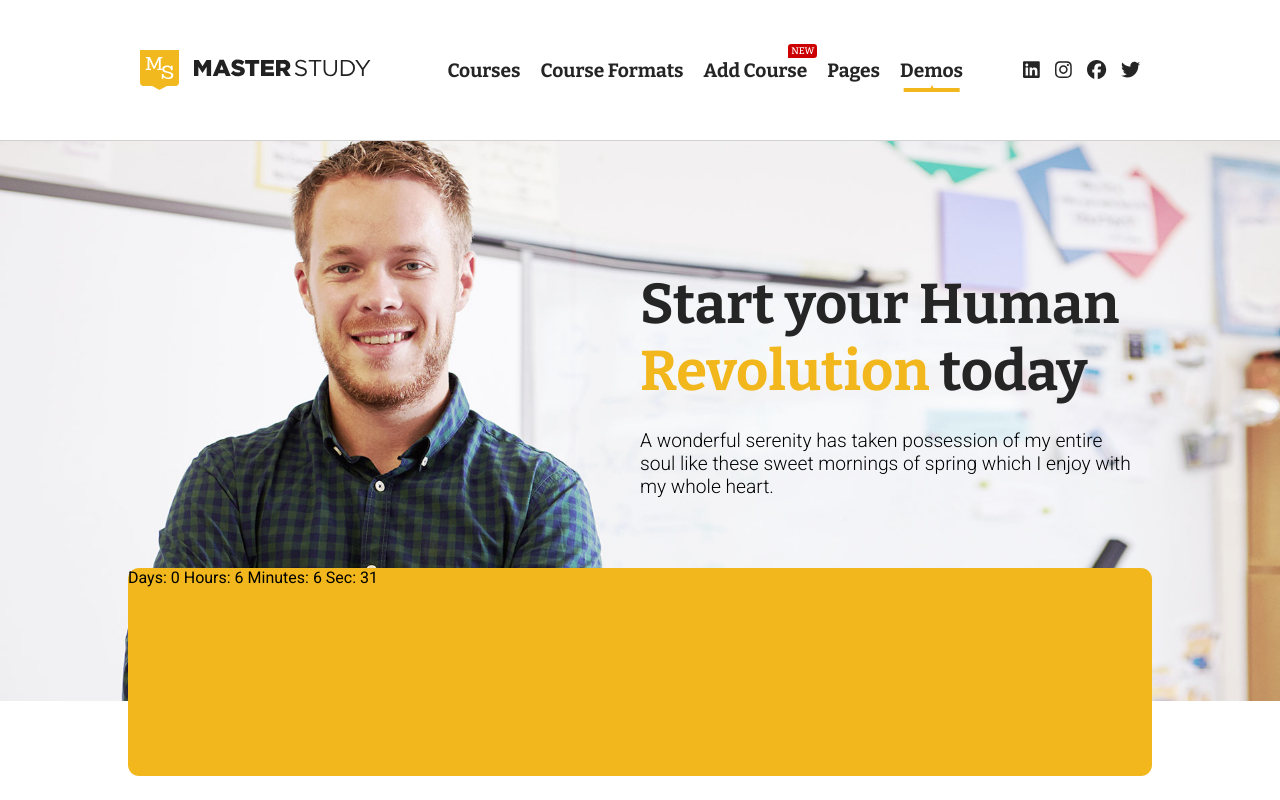
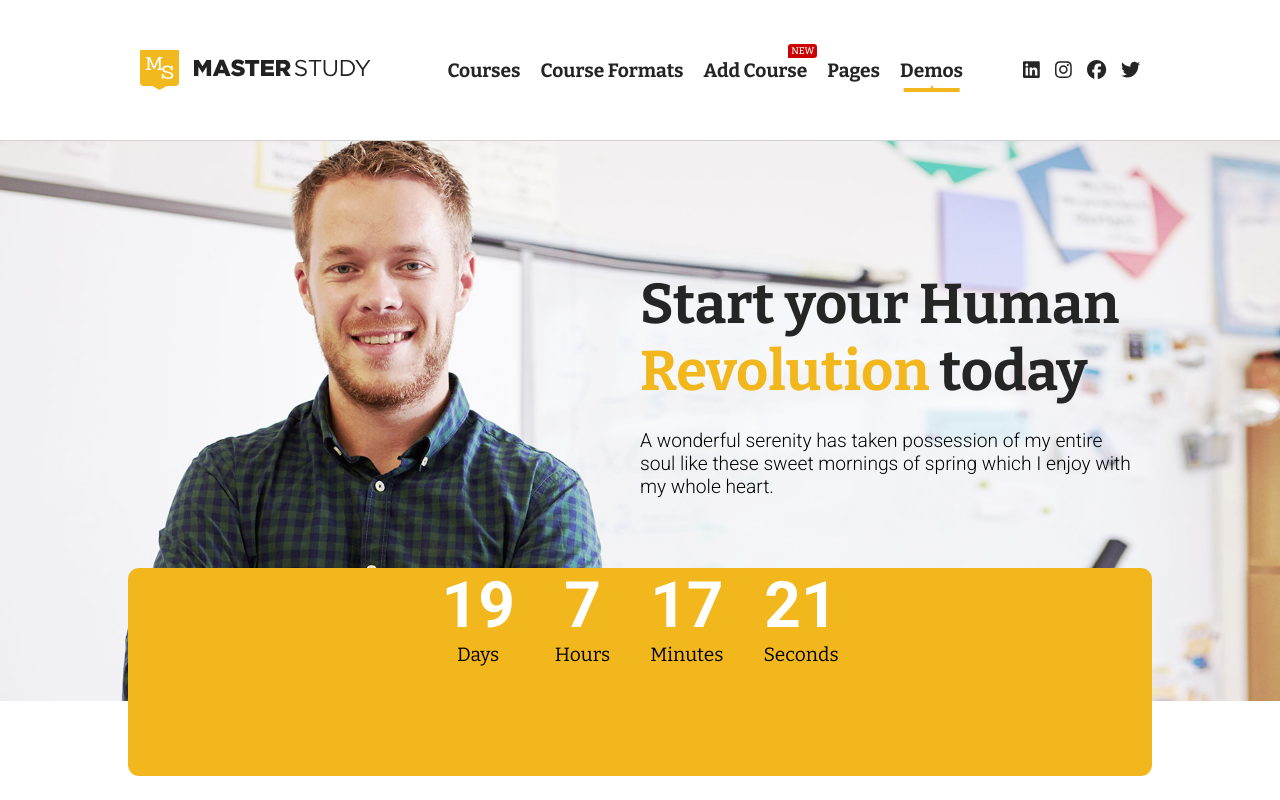
Before and after one commit to twotimesgi/proj-html-vuejs, a Vue app: page / in a window 1280 px wide. Built offline with nearby package versions, Linux system fonts and the light colour scheme.

Commit message:
Countdown fix

```diff
--- a/src/components/CountdownComp.vue
+++ b/src/components/CountdownComp.vue
@@ -1,60 +1,128 @@
 <template>
-  <div class="countdown">
-    <div v-if="!this.toExpiration.isExpired">Days: {{ toExpiration.days }} Hours: {{ toExpiration.hours }} Minutes: {{ toExpiration.minutes }} Sec: {{ toExpiration.seconds }}</div>
+    <div class="countdown" v-if="!this.toExpiration.isExpired">
+      <div class="tile">
+        <div class="number">{{ toExpiration.days }}</div>
+        <div class="label">Days</div>
+      </div>
+      <div class="tile">
+        <div class="number">{{ toExpiration.hours }}</div>
+        <div class="label">Hours</div>
+      </div>
+      <div class="tile">
+        <div class="number">{{ toExpiration.minutes }}</div>
+        <div class="label">Minutes</div>
+      </div>
+      <div class="tile">
+        <div ref="seconds" class="number">{{ toExpiration.seconds }}</div>
+        <div class="label">Seconds</div>
+      </div>
+    </div>
     <div v-else>Expired!</div>
-  </div>
 </template>
 
 <script>
 export default {
   name: "CountdownComp",
-  data(){
+  data() {
     return {
-      expirationDate: "2022-04-01T17:54:00",
-      toExpiration: {days: 0, hours: 0, minutes: 0, seconds: 0, isExpired: false}
-    }
+      expirationDate: "2022-04-20T19:04:50",
+      toExpiration: {
+        days: 0,
+        hours: 0,
+        minutes: 0,
+        seconds: 0,
+        isExpired: false,
+      },
+    };
   },
-  created(){
+  created() {
     const expirationDateParsed = new Date(this.expirationDate);
     const todayDate = new Date();
-    if(expirationDateParsed > todayDate){
-      const days = parseInt((expirationDateParsed - todayDate) / (1000 * 60 * 60 * 24));
-      const hours = parseInt(Math.abs(expirationDateParsed - todayDate) / (1000 * 60 * 60) % 24);
-      const minutes = parseInt(Math.abs(expirationDateParsed.getTime() - todayDate.getTime()) / (1000 * 60) % 60);
-      const seconds = parseInt(Math.abs(expirationDateParsed.getTime() - todayDate.getTime()) / (1000) % 60);
-      this.toExpiration = {days, hours, minutes, seconds, isExpired: false};
+    if (expirationDateParsed > todayDate) {
+      const days = parseInt(
+        (expirationDateParsed - todayDate) / (1000 * 60 * 60 * 24)
+      );
+      const hours = parseInt(
+        (Math.abs(expirationDateParsed - todayDate) / (1000 * 60 * 60)) % 24
+      );
+      const minutes = parseInt(
+        (Math.abs(expirationDateParsed.getTime() - todayDate.getTime()) /
+          (1000 * 60)) %
+          60
+      );
+      const seconds = parseInt(
+        (Math.abs(expirationDateParsed.getTime() - todayDate.getTime()) /
+          1000) %
+          60
+      );
+      this.toExpiration = { days, hours, minutes, seconds, isExpired: false };
       this.countdownStart();
-    }else{
+    } else {
       this.toExpiration.isExpired = true;
     }
   },
-  methods:{
-    countdownStart(){
-      let countdownInterval = setInterval(()=>{
+  methods: {
+    countdownStart() {
+      let countdownInterval = setInterval(() => {
         this.toExpiration.seconds--;
-        if(this.toExpiration.seconds == 0){
+
+        if (this.toExpiration.seconds == 0 && this.toExpiration.minutes != 0) {
           this.toExpiration.seconds = 60;
           this.toExpiration.minutes--;
         }
-        if(this.toExpiration.minutes == 0){
+
+        if (this.toExpiration.minutes == 0 && this.toExpiration.hours != 0) {
           this.toExpiration.minutes = 60;
           this.toExpiration.hours--;
         }
-        if(this.toExpiration.hours == 0){
+
+        if (this.toExpiration.hours == 0 && this.toExpiration.days != 0) {
           this.toExpiration.hours = 24;
           this.toExpiration.days--;
         }
-        if(this.toExpiration.days == 0 && this.toExpiration.hours == 0 && this.toExpiration.minutes == 0 && this.toExpiration.seconds == 0){
+
+        if (
+          this.toExpiration.seconds == 0 &&
+          this.toExpiration.minutes == 0 &&
+          this.toExpiration.hours == 0 &&
+          this.toExpiration.days == 0
+        ) {
+          clearInterval(countdownInterval);
           this.toExpiration.isExpired = true;
-          clearInterval(countdownInterval);
         }
-      },1000)
-    }
-  }
+      }, 1000);
+    },
+  },
 };
 </script>
 
 <!-- Add "scoped" attribute to limit CSS to this component only -->
 <style scoped lang="scss">
+$numberColor: rgb(255,255,255);
+$labelColor: rgb(0,0,0);
+$numberSize: 4rem;
+$labelSize: 1.2rem;
+.countdown{
+  display: flex;
+  justify-content: center;
+  align-items: center;
+  gap: 40px;
+}
 
+.tile{
+  display: flex;
+  flex-direction: column;
+  justify-content: center;
+  align-items: center;
+  .number{
+    font-size: $numberSize;
+    color: $numberColor;
+    font-weight: 800;
+  }
+  .label{
+    font-family: 'Bitter', serif;
+    color: $labelColor;
+    font-size: $labelSize;
+  }
+}
 </style>
```
